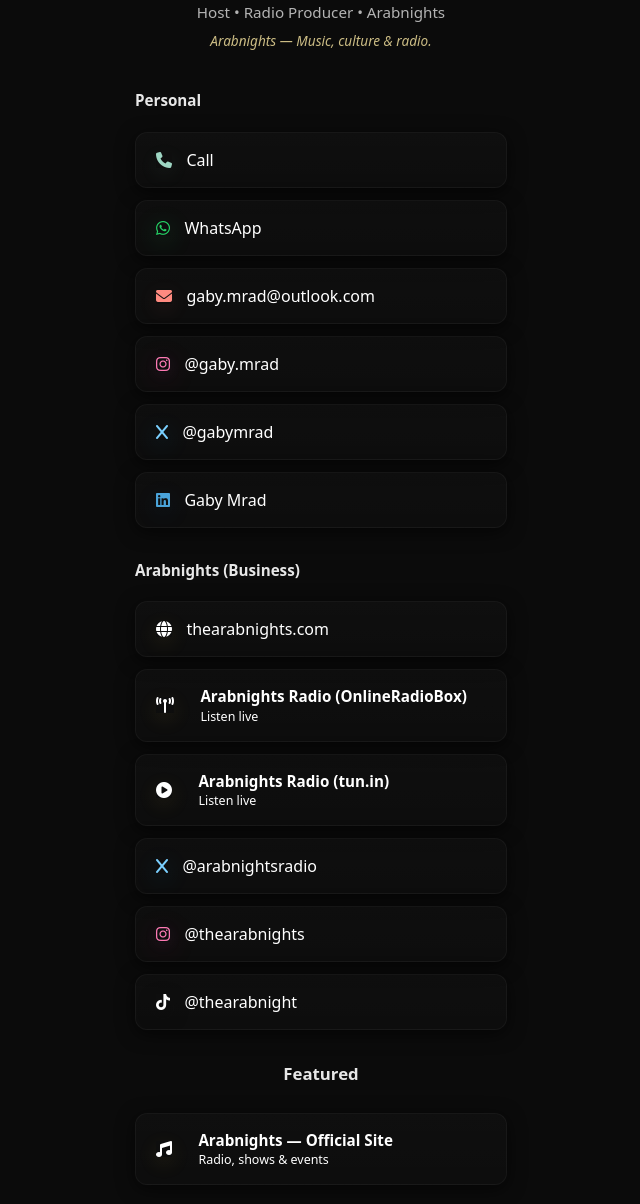
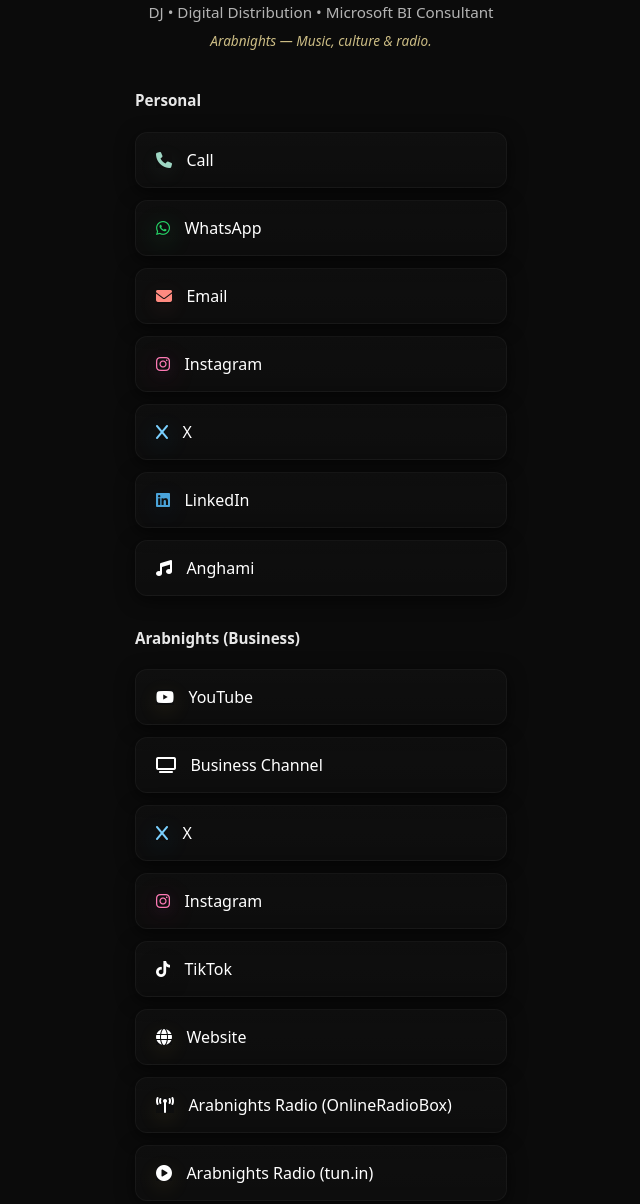
Before and after one commit to amenshan8/Gaby-Mrad, a plain HTML site: page index.html in a window 1280 px wide. Shown: the part 103-1307 px from the top of the page, without its empty margins (319-959 px from the left). Drawn offline with Linux system fonts and the light colour scheme.

Commit message:
Update index.html

```diff
--- a/index.html
+++ b/index.html
@@ -14,7 +14,7 @@
         <!-- Profile Section -->
         <section class="profile-section">
             <h1 class="name">Gaby Mrad</h1>
-            <h2 class="title">Host • Radio Producer • Arabnights</h2>
+            <h2 class="title">DJ • Digital Distribution • Microsoft BI Consultant</h2>
             <p class="tagline">Arabnights — Music, culture & radio.</p>
         </section>
 
@@ -37,25 +37,31 @@
             <!-- Email -->
             <a href="mailto:gaby.mrad@outlook.com" class="contact-btn email-btn" aria-label="Email" target="_blank" rel="noopener">
                 <i class="fas fa-envelope"></i>
-                <span>gaby.mrad@outlook.com</span>
+                <span>Email</span>
             </a>
 
             <!-- Instagram -->
             <a href="https://www.instagram.com/gaby.mrad" class="contact-btn instagram-btn" aria-label="Instagram" target="_blank" rel="noopener">
                 <i class="fab fa-instagram"></i>
-                <span>@gaby.mrad</span>
+                <span>Instagram</span>
             </a>
 
             <!-- X / Twitter -->
             <a href="https://twitter.com/gabymrad" class="contact-btn twitter-btn" aria-label="X / Twitter" target="_blank" rel="noopener">
                 <i class="fab fa-x"></i>
-                <span>@gabymrad</span>
+                <span>X</span>
             </a>
 
             <!-- LinkedIn -->
-            <a href="https://www.linkedin.com/in/gaby-mrad" class="contact-btn linkedin-btn" aria-label="LinkedIn" target="_blank" rel="noopener noreferrer">
+            <a href="https://www.linkedin.com/in/gabymrad" class="contact-btn linkedin-btn" aria-label="LinkedIn" target="_blank" rel="noopener noreferrer">
                 <i class="fab fa-linkedin"></i>
-                <span>Gaby Mrad</span>
+                <span>LinkedIn</span>
+            </a>
+
+            <!-- Anghami -->
+            <a href="https://open.anghami.com/uPY3w0T1XXb" class="contact-btn anghami-btn" aria-label="Anghami" target="_blank" rel="noopener">
+                <i class="fas fa-music"></i>
+                <span>Anghami</span>
             </a>
         </section>
 
@@ -63,43 +69,51 @@
         <section class="links-section business-section">
             <h3 class="section-label">Arabnights (Business)</h3>
 
-            <!-- Business Website -->
+            <!-- Business/YouTube -->
+            <a href="https://youtube.com/@thearabnights" class="contact-btn portfolio-btn" aria-label="YouTube" target="_blank" rel="noopener">
+                <i class="fab fa-youtube"></i>
+                <span>YouTube</span>
+            </a>
+
+            <!-- Business channel (placeholder link) -->
+            <a href="https://www.thearabnights.com/channel" class="contact-btn channel-btn" aria-label="Business Channel" target="_blank" rel="noopener">
+                <i class="fas fa-tv"></i>
+                <span>Business Channel</span>
+            </a>
+
+            <!-- Business X -->
+            <a href="https://twitter.com/arabnightsradio" class="contact-btn twitter-btn business-twitter" aria-label="Arabnights X" target="_blank" rel="noopener">
+                <i class="fab fa-x"></i>
+                <span>X</span>
+            </a>
+
+            <!-- Business Instagram -->
+            <a href="https://www.instagram.com/thearabnights" class="contact-btn instagram-btn business-instagram" aria-label="Arabnights Instagram" target="_blank" rel="noopener">
+                <i class="fab fa-instagram"></i>
+                <span>Instagram</span>
+            </a>
+
+            <!-- Business TikTok -->
+            <a href="https://www.tiktok.com/@thearabnight" class="contact-btn tiktok-btn business-tiktok" aria-label="Arabnights TikTok" target="_blank" rel="noopener">
+                <i class="fab fa-tiktok"></i>
+                <span>TikTok</span>
+            </a>
+
+            <!-- existing official site -->
             <a href="https://www.thearabnights.com/" class="contact-btn portfolio-btn" aria-label="Arabnights Website" target="_blank" rel="noopener">
                 <i class="fas fa-globe"></i>
-                <span>thearabnights.com</span>
+                <span>Website</span>
             </a>
 
-            <!-- Radio Links -->
-            <a href="https://onlineradiobox.com/nl/arabnights/" class="contact-btn project-card" aria-label="Arabnights Radio (OnlineRadioBox)" target="_blank" rel="noopener">
+            <!-- Radio links moved to bottom -->
+            <a href="https://onlineradiobox.com/nl/arabnights/" class="contact-btn project-card radio-link" aria-label="Arabnights Radio (OnlineRadioBox)" target="_blank" rel="noopener">
                 <i class="fas fa-broadcast-tower"></i>
-                <div class="project-info">
-                    <span class="project-title">Arabnights Radio (OnlineRadioBox)</span>
-                    <span class="project-desc">Listen live</span>
-                </div>
+                <span>Arabnights Radio (OnlineRadioBox)</span>
             </a>
 
-            <a href="http://tun.in/se6UY" class="contact-btn project-card" aria-label="Arabnights Radio (tun.in)" target="_blank" rel="noopener">
+            <a href="http://tun.in/se6UY" class="contact-btn project-card radio-link" aria-label="Arabnights Radio (tun.in)" target="_blank" rel="noopener">
                 <i class="fas fa-play-circle"></i>
-                <div class="project-info">
-                    <span class="project-title">Arabnights Radio (tun.in)</span>
-                    <span class="project-desc">Listen live</span>
-                </div>
-            </a>
-
-            <!-- Business social handles -->
-            <a href="https://twitter.com/arabnightsradio" class="contact-btn twitter-btn business-twitter" aria-label="Arabnights X" target="_blank" rel="noopener">
-                <i class="fab fa-x"></i>
-                <span>@arabnightsradio</span>
-            </a>
-
-            <a href="https://www.instagram.com/thearabnights" class="contact-btn instagram-btn business-instagram" aria-label="Arabnights Instagram" target="_blank" rel="noopener">
-                <i class="fab fa-instagram"></i>
-                <span>@thearabnights</span>
-            </a>
-
-            <a href="https://www.tiktok.com/@thearabnight" class="contact-btn tiktok-btn business-tiktok" aria-label="Arabnights TikTok" target="_blank" rel="noopener">
-                <i class="fab fa-tiktok"></i>
-                <span>@thearabnight</span>
+                <span>Arabnights Radio (tun.in)</span>
             </a>
         </section>
 
```
